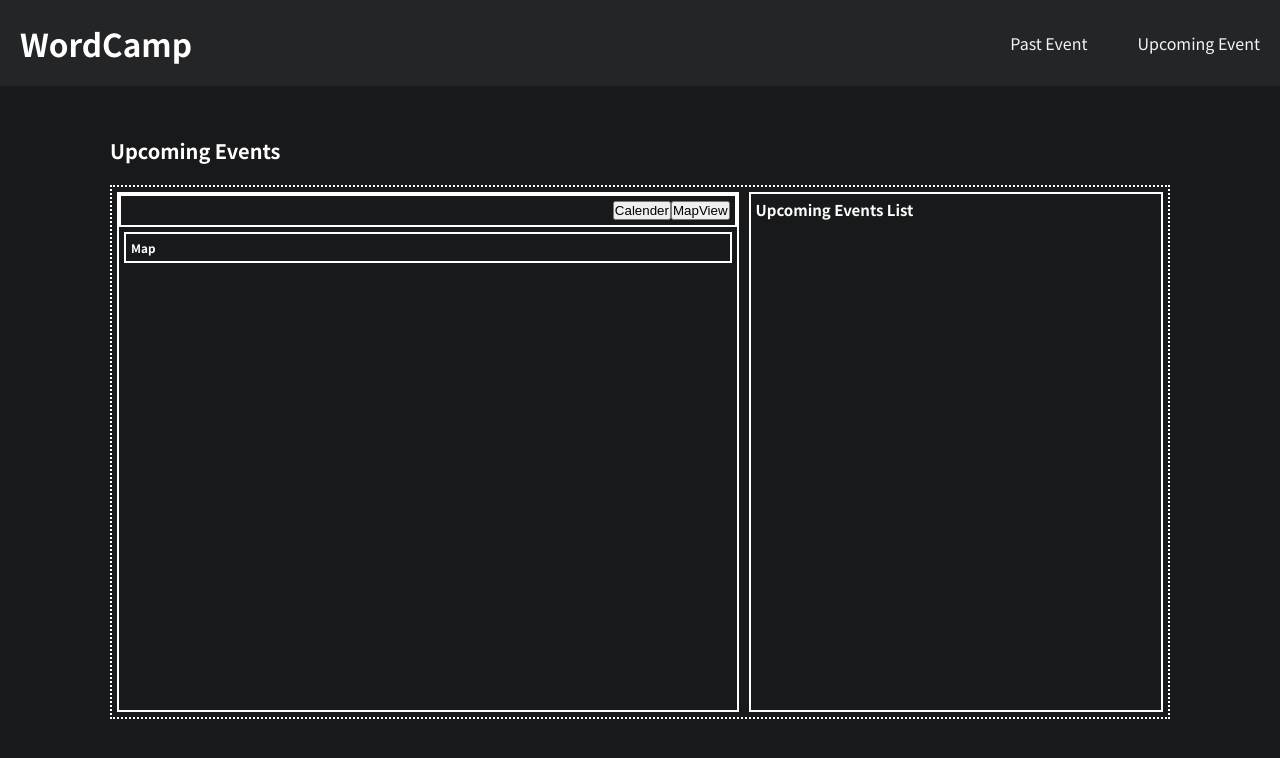
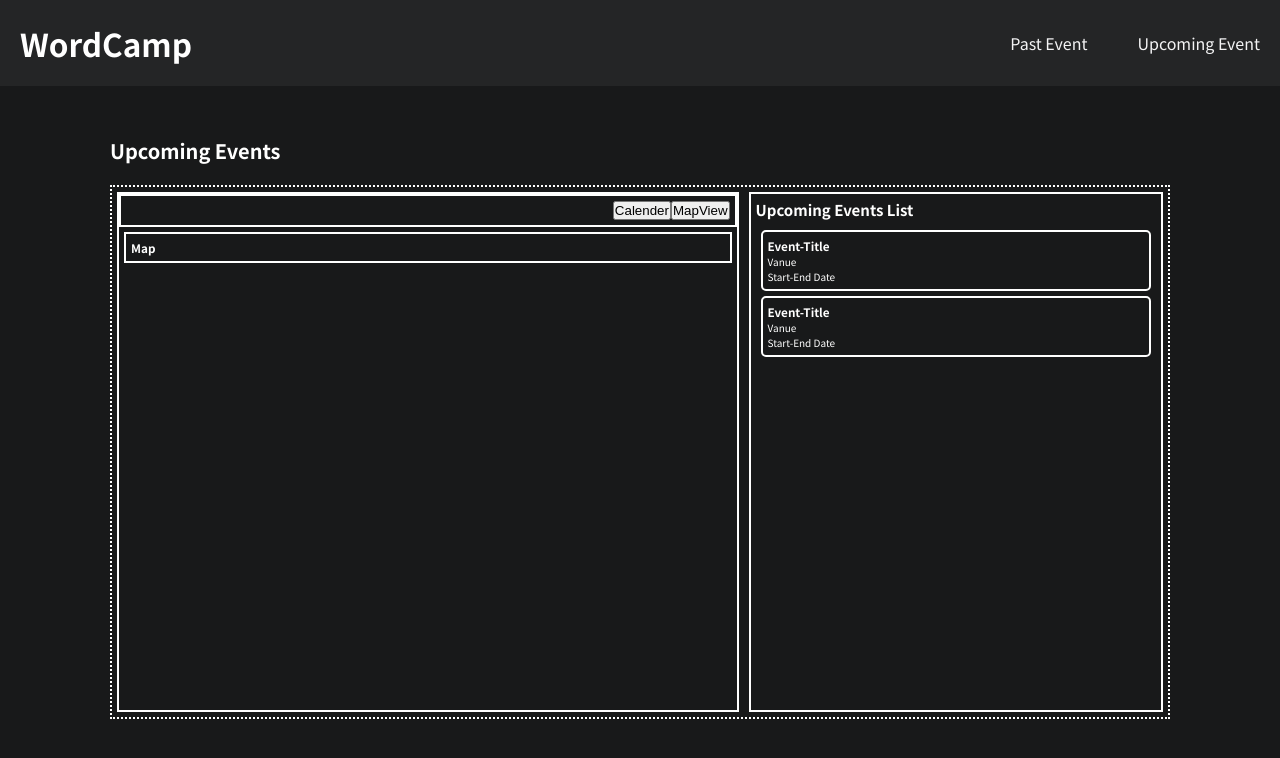
Before and after one commit to krupa2029/Schedular, a React app: page / in a window 1280 px wide. Shown: the top 758 px of the page. Built offline with nearby package versions, Linux system fonts and the light colour scheme.

Commit message:
Style: List container, List Items

```diff
--- a/src/components/Layouts/EventsList.js
+++ b/src/components/Layouts/EventsList.js
@@ -1,4 +1,5 @@
-import React from 'react'
+import React from 'react';
+import classes from '../Styles/EventsList.module.css';
 
 // Reusable List Component
 
@@ -6,6 +7,18 @@
     return (
         <div>
             <h2>{props.eventType} List</h2>
+            <div className={classes.list_Container}>
+            <div className={classes.event_Item}>
+                <h3>Event-Title</h3>
+                <p>Vanue</p>
+                <p>Start-End Date</p>
+            </div>
+            <div className={classes.event_Item}>
+                <h3>Event-Title</h3>
+                <p>Vanue</p>
+                <p>Start-End Date</p>
+            </div>
+            </div>
         </div>
     )
 }
--- /dev/null
+++ b/src/components/Styles/EventsList.module.css
@@ -0,0 +1,13 @@
+.list_Container{
+    /* border: 2px solid;
+    border-color: white; */
+    /* padding: 0.5rem; */
+    margin-top: 1rem;
+}
+.event_Item{
+    border: 2px solid;
+    border-color: white;
+    margin: 0.5rem;
+    border-radius: 0.5rem;
+    padding: 0.5rem;
+}
```
